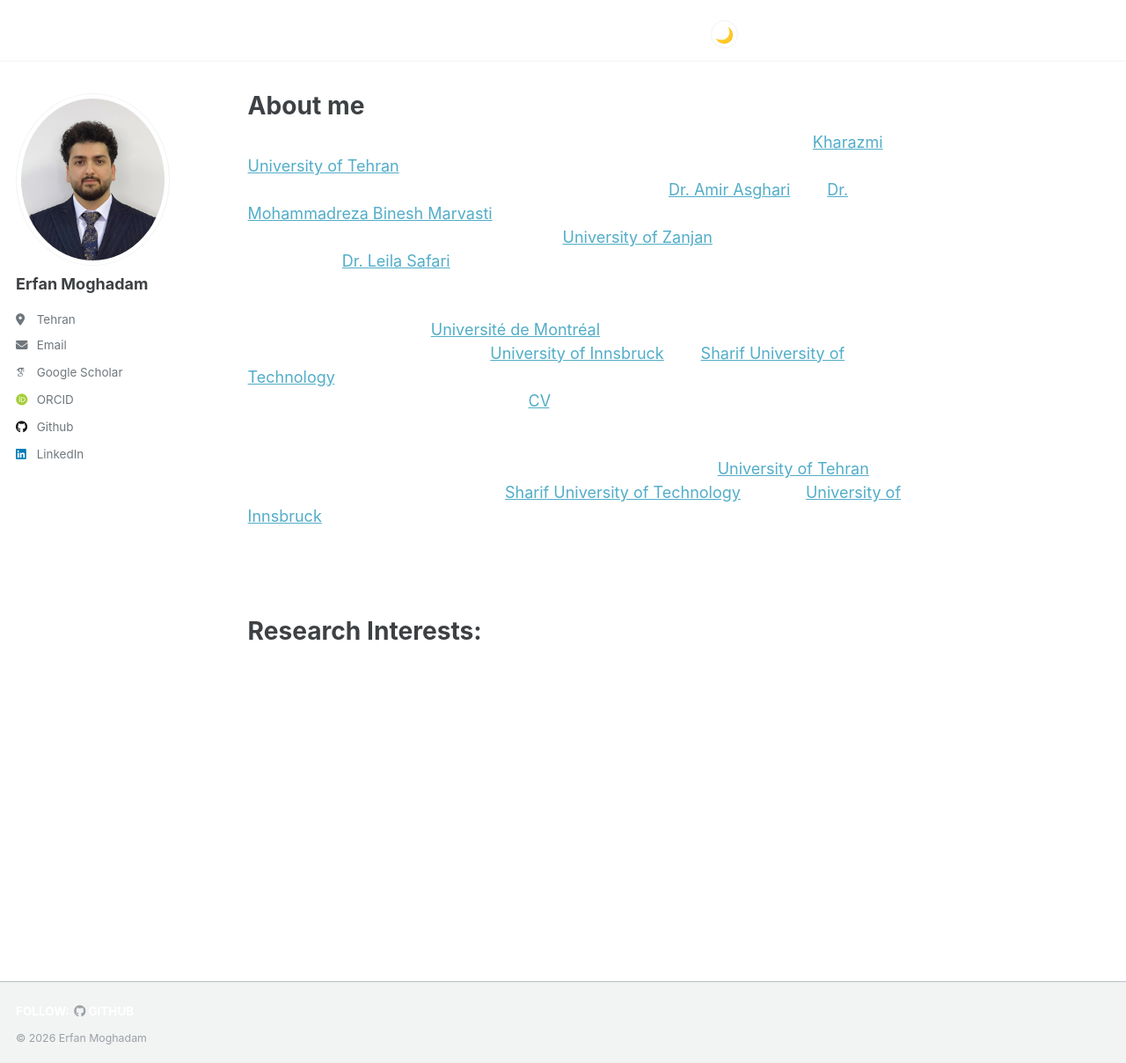
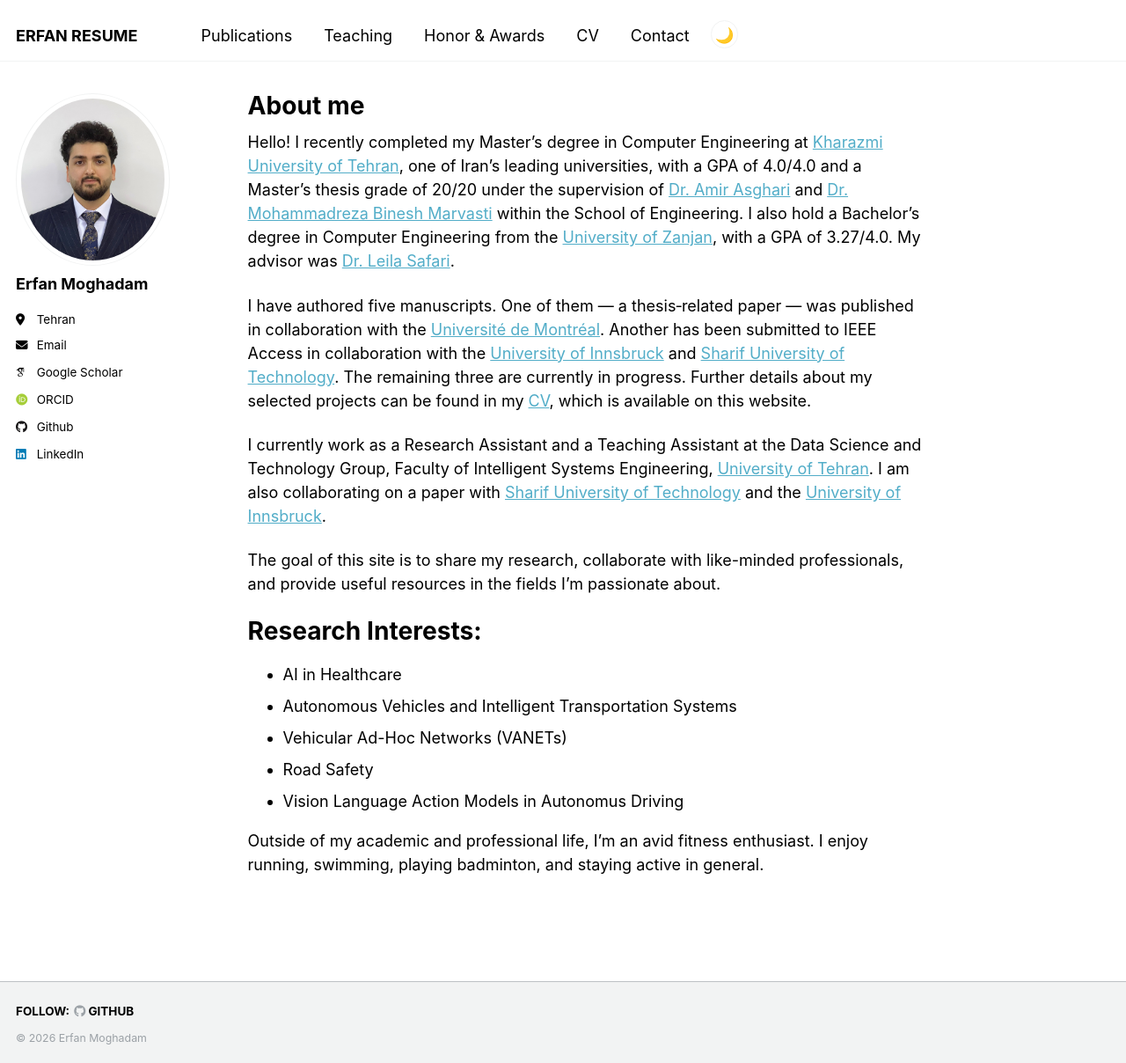
Before and after one commit to erfanresume/erfanresume.github.io, a Jekyll site: the page built from _pages/about.md, in a window 1280 px wide and 1208 px high. Shown: the whole window at 88% size. Built offline with Jekyll 4.4.1, drawn with Linux system fonts in a browser that asks for light colours; some web fonts are replaced.

Commit message:
Update _custom.scss

```diff
--- a/_sass/_custom.scss
+++ b/_sass/_custom.scss
@@ -1,9 +1,9 @@
 :root {
   --site-bg: #ffffff;
   --site-surface: #ffffff;
-  --site-text: #ffffff;
-  --site-muted: #6f777d;
-  --site-heading: #3d4144;
+  --site-text: #000000;
+  --site-muted: ##000000;
+  --site-heading: ##000000;
   --site-link: #52adc8;
   --site-border: #f2f3f3;
   --site-masthead: #ffffff;
@@ -12,9 +12,9 @@
 html[data-theme="dark"] {
   --site-bg: #111418;
   --site-surface: #171b20;
-  --site-text: #d7dce0;
-  --site-muted: #a3abb2;
-  --site-heading: #f1f4f6;
+  --site-text: #ffffff;
+  --site-muted: #ffffff;
+  --site-heading: #ffffff;
   --site-link: #52adc8;
   --site-border: #2a3038;
   --site-masthead: #15191e;
```
